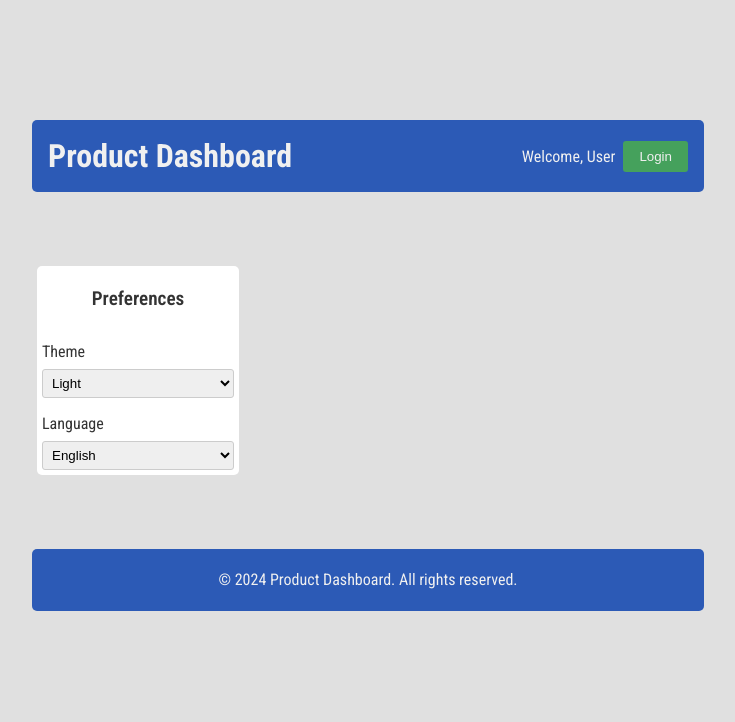
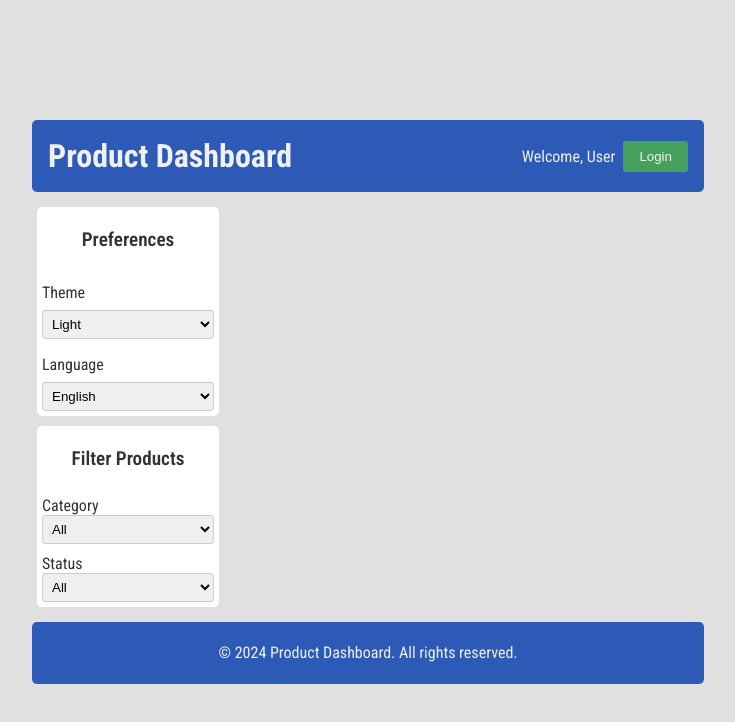
Before and after one commit to ablaoublas11/Product-Dashboard, a React (Vite) app: page / in a window 1280 px wide. Shown: the top 722 px of the page, without its empty margins (288-1023 px from the left). Built offline with nearby package versions, Linux system fonts and the light colour scheme.

Commit message:
Preferences and Filter Components Integration

```diff
--- a/src/App.css
+++ b/src/App.css
@@ -65,6 +65,12 @@ body {
 
 .sideBar {
   grid-area: sidebar;
+  display: flex;
+  flex-direction: column;
+  justify-content: center;
+  align-items: center;
+  margin: 5px;
+  padding: 5px;
   /* εδώ θα μπει ο υπόλοιπος κώδικας για την διαμόρφωση του Layout */
 }
 .dataContainer {
--- a/src/App.jsx
+++ b/src/App.jsx
@@ -2,6 +2,7 @@ import { useState } from "react";
 import Header from "./Components/Header";
 import Footer from "./Components/Footer";
 import Preferences from "./Components/Preferences";
+import Filter from "./Components/Filter";
 import "./App.css";
 
 function App() {
@@ -83,6 +84,7 @@ function App() {
       <Header />
       <div className="sideBar">
         <Preferences />
+        <Filter />
       </div>
       <div className="dataContainer"></div>
       <Footer />
--- a/src/Components/Filter.jsx
+++ b/src/Components/Filter.jsx
@@ -0,0 +1,24 @@
+import styles from "../Styles/Filter.module.css";
+
+export default function Filter() {
+  return (
+    <div className={styles.filterContainer}>
+      <h2 className={styles.filterTitle}>Filter Products</h2>
+      <div className={styles.filterSection}>
+        <label className={styles.filterLabel}>Category</label>
+        <select className={styles.filterSelect}>
+          <option value="all">All</option>
+          <option value="electronics">Electronics</option>
+        </select>
+      </div>
+      <div className={styles.filterSection}>
+        <label className={styles.filterLabel}>Status</label>
+        <select className={styles.filterSelect}>
+          <option value="all">All</option>
+          <option value="Active">Active</option>
+          <option value="Inactive">Inactive</option>
+        </select>
+      </div>
+    </div>
+  );
+}
--- a/src/Styles/Filter.module.css
+++ b/src/Styles/Filter.module.css
@@ -0,0 +1,31 @@
+.filterContainer {
+  width: 100%;
+  display: flex;
+  flex-direction: column;
+  justify-content: left;
+  align-items: center;
+  gap: 10px;
+  margin: 5px;
+  padding: 5px;
+  background-color: var(--card-background-color);
+  color: var(--profile-text-color);
+  border-radius: 5px;
+}
+
+.filterTitle {
+  font-size: 1.2rem;
+  font-weight: 600;
+}
+
+.filterSection {
+  width: 100%;
+  display: flex;
+  flex-direction: column;
+}
+
+.filterSelect {
+  width: 100%;
+  padding: 5px;
+  border-radius: 3px;
+  border: 1px solid #ccc;
+}
--- a/src/Styles/Preferences.module.css
+++ b/src/Styles/Preferences.module.css
@@ -17,13 +17,7 @@
   font-weight: 600;
 }
 
-.themeSection {
-  display: flex;
-  flex-direction: column;
-  gap: 0.5rem;
-  width: 100%;
-}
-
+.themeSection,
 .languageSection {
   display: flex;
   flex-direction: column;
```
